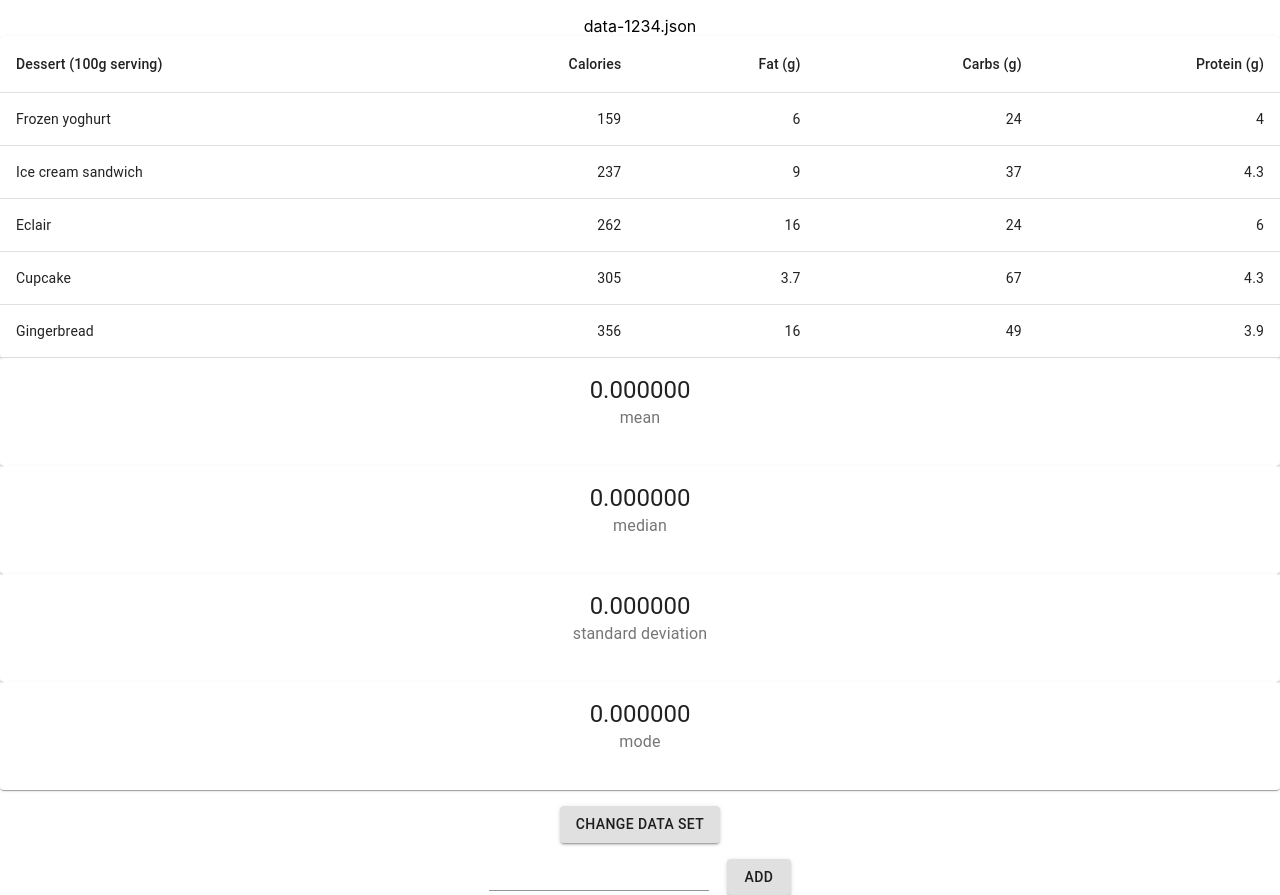
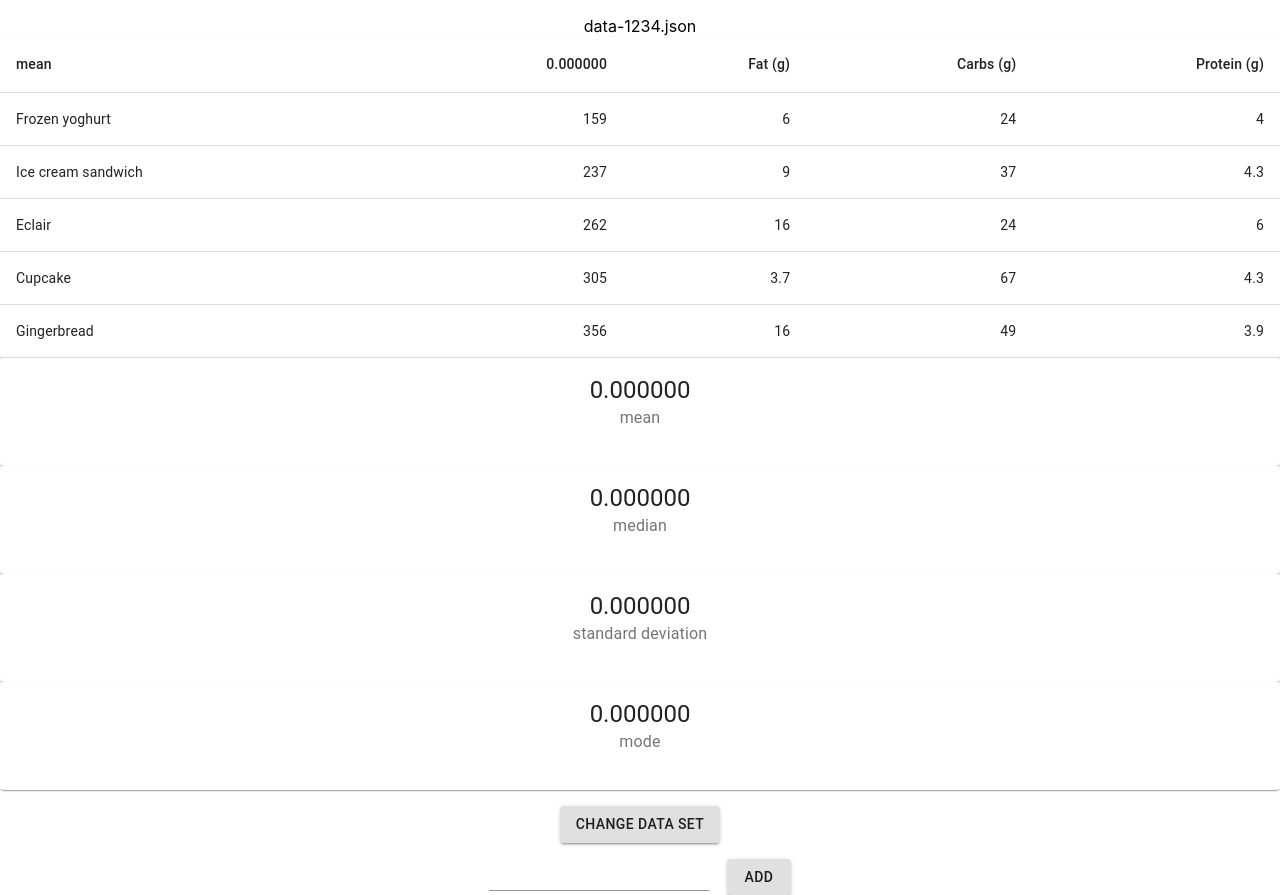
Before and after one commit to gyrevik/tandem, a React (Create React App) app: page / in a window 1280 px wide. Built offline with nearby package versions, Linux system fonts and the light colour scheme; no server answers.

Commit message:
got mean into Table

```diff
--- a/src/components/Table.tsx
+++ b/src/components/Table.tsx
@@ -41,8 +41,8 @@ export default function SimpleTable({ mean, median, standardDeviation, mode }: S
       <Table className={classes.table} aria-label="simple table">
         <TableHead>
           <TableRow>
-            <TableCell>Dessert (100g serving)</TableCell>
-            <TableCell align="right">Calories</TableCell>
+            <TableCell>mean</TableCell>
+            <TableCell align="right">{mean}</TableCell>
             <TableCell align="right">Fat&nbsp;(g)</TableCell>
             <TableCell align="right">Carbs&nbsp;(g)</TableCell>
             <TableCell align="right">Protein&nbsp;(g)</TableCell>
```
